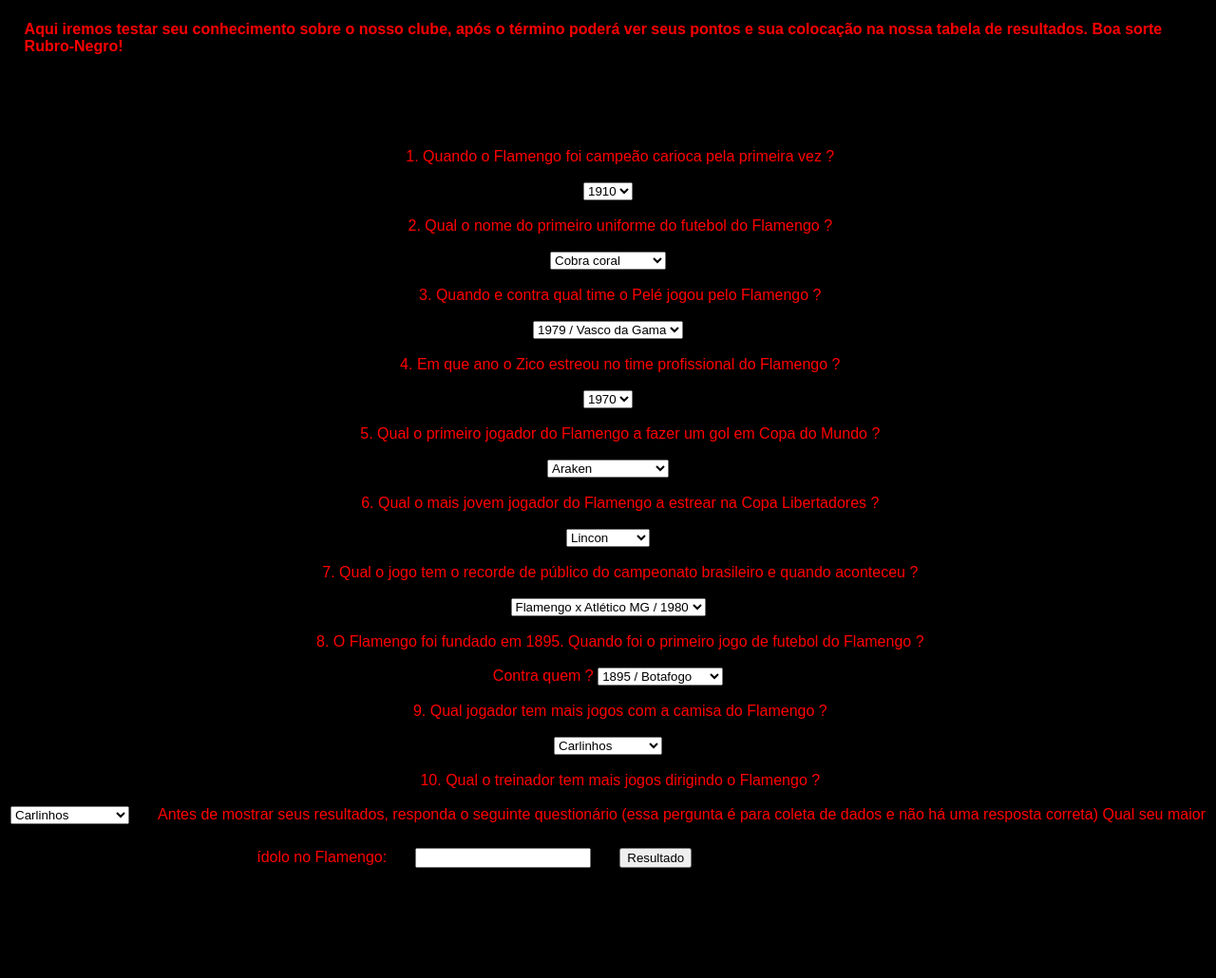
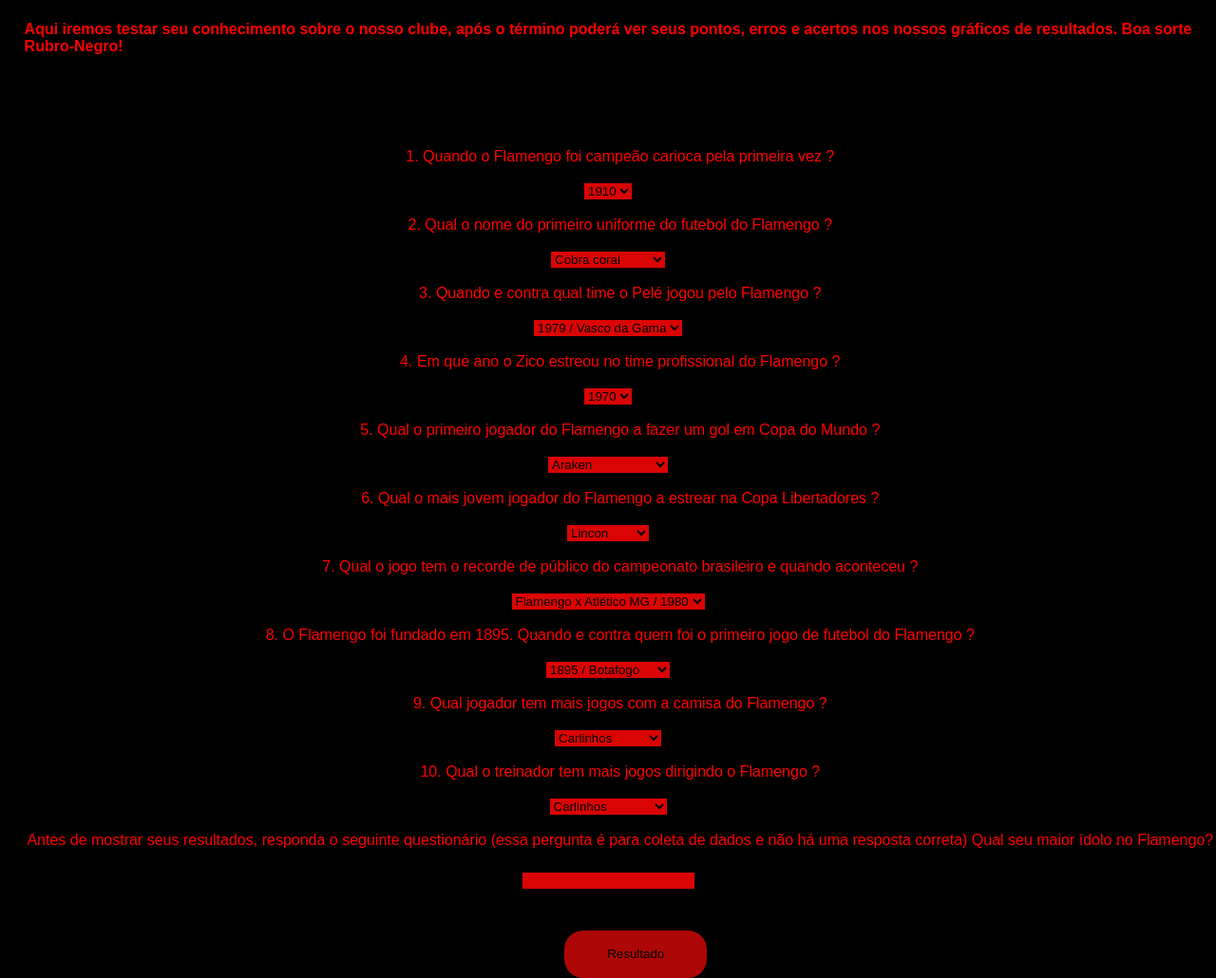
Before and after one commit to Be-Oliveira/InformaFla, a website: page site/public/jogos.html in a window 1280 px wide. Shown: the part 261-1291 px from the top of the page at 95% size. Before the commit the page ends 1201 px from the top, so only its background shows below. Drawn offline with Linux system fonts and the light colour scheme.

Commit message:
Atualizacao Site

```diff
--- a/site/public/CSS/jogos.css
+++ b/site/public/CSS/jogos.css
@@ -24,5 +24,27 @@
 }
 input {
     margin: 2%;
+  background-color:rgba(238, 5, 5, 0.919) ;
+  border: 0;
+}
+
+button {
+    width: 150px;
+    height: 50px;
+    background-color:rgb(173, 7, 7);
+    color:black;
+    border-radius: 20px;
+    border: 0;
+    margin-left: 340px;
 
 }
+
+button:active {
+    width: 250px;
+    height: 60px;
+}
+
+select {
+    background-color:rgba(238, 5, 5, 0.919);
+    border: 0;
+}
--- a/site/public/jogos.html
+++ b/site/public/jogos.html
@@ -64,8 +64,7 @@
     <br> <br>
     <h1>Bem-vindo ao Quiz do Mengão! </h1>
 
-    <h4>Aqui iremos testar seu conhecimento sobre o nosso clube, após o término poderá ver seus pontos e
-        sua colocação na nossa tabela de resultados. Boa sorte Rubro-Negro!</h4>
+    <h4>Aqui iremos testar seu conhecimento sobre o nosso clube, após o término poderá ver seus pontos, erros e acertos nos nossos gráficos de resultados. Boa sorte Rubro-Negro!</h4>
     <br> <br><br>
 
     <br>
@@ -162,8 +161,8 @@
 
                                     <br><br>
                                     <span> 8. O Flamengo foi fundado em 1895.
-                                        Quando foi o primeiro jogo de futebol do Flamengo ?<br><br>
-                                        Contra quem ?
+                                        Quando e contra quem foi o primeiro jogo de futebol do Flamengo ?<br><br>
+
                                         <select name="Esolha" id="pergunta8">
                                             <option value="1895 / Botafogo">1895 / Botafogo</option>
                                             <option value="1912 / Fluminense">1912 / Fluminense</option>
@@ -197,12 +196,12 @@
                                                     <option value="Cláudio Coutinho">Cláudio Coutinho</option>
                                                 </select>
 
-
+<br><br>
                                              <span>   Antes de mostrar seus resultados, responda o seguinte questionário (essa
                                                 pergunta é para coleta de dados e não há uma resposta correta)
-                                                Qual seu maior ídolo no Flamengo: <input id="input_idolo" type="text">
+                                                Qual seu maior ídolo no Flamengo? <input id="input_idolo" type="text">
 
-
+<br><br>
                                                 <button onclick="resultado()">Resultado</button>
 
 
@@ -231,6 +230,7 @@
         var resposta8 = pergunta8.value;
         var resposta9 = pergunta9.value;
         var resposta10 = pergunta10.value;
+
 
         if (resposta1 == 1912) {
 
@@ -358,10 +358,10 @@
 
 listaRespostas.push(resposta10)
 listaErros.push(resposta10)
-
 }
 
-div_mensagem.innerHTML = `Parabéns flamenguista!`
+
+div_mensagem.innerHTML = `<span style="color:red;">Parabéns flamenguista! Você acertou ${listaCertas.length} perguntas e errou ${listaErros.length} delas. Número da tentativa: ${contador}</span>`
 
     }
 </script>
```
